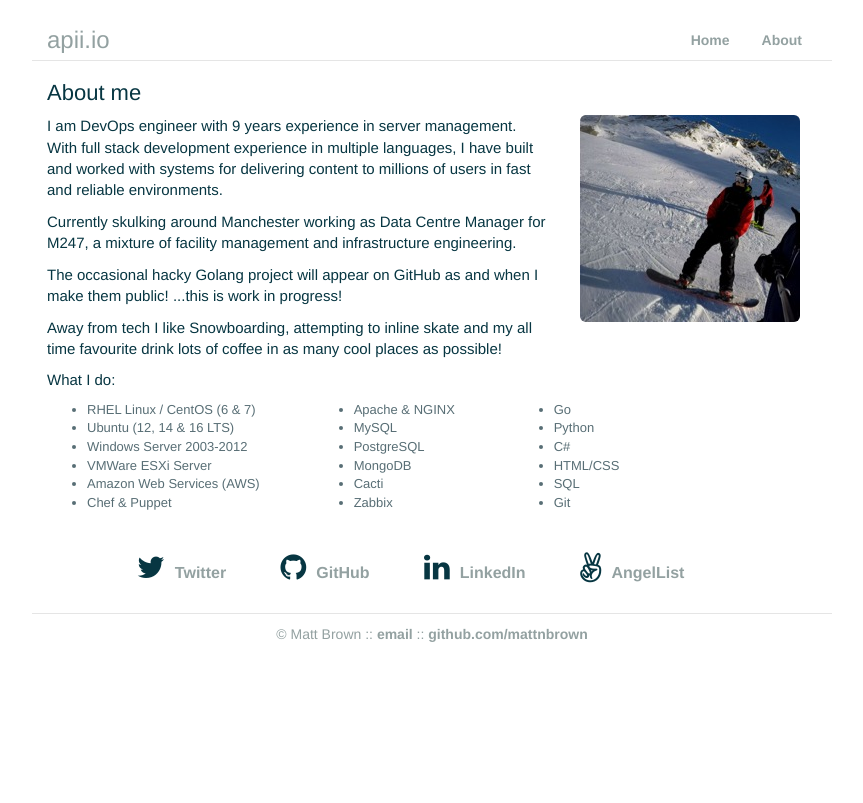
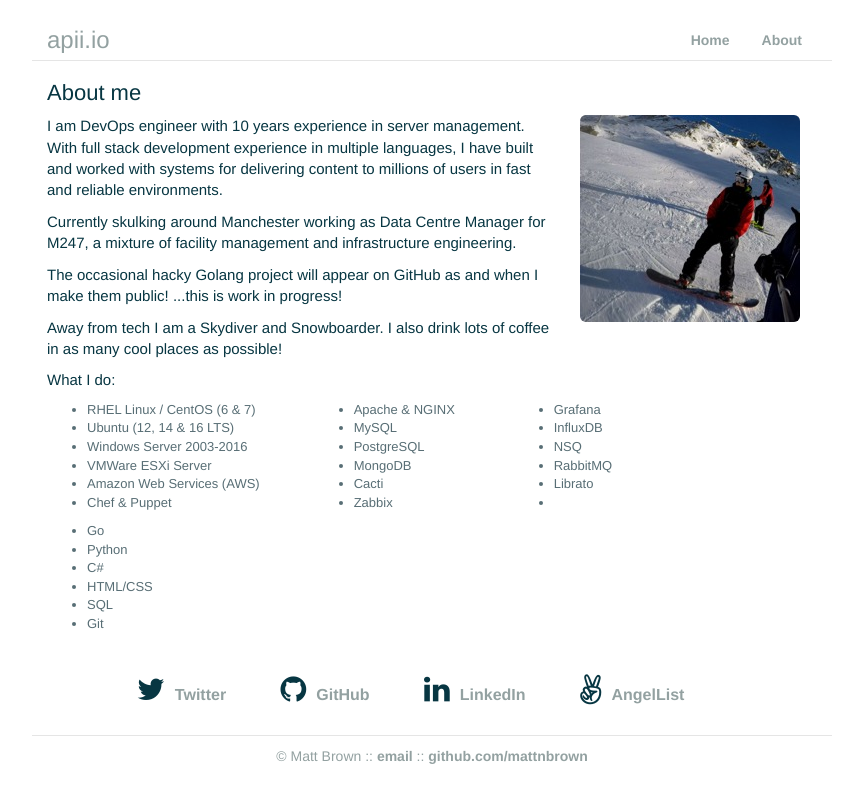
Before and after one commit to mattnbrown/mattnbrown.github.io, a Jekyll site: the page built from about/index.html, in a window 1280 px wide. Shown: the top 803 px of the page, without its empty margins (208-1071 px from the left). Built offline with Jekyll 4.4.1, drawn with Linux system fonts in a browser that asks for light colours.

Commit message:
updates!

```diff
--- a/about/index.html
+++ b/about/index.html
@@ -6,10 +6,10 @@
 	<h1>About me</h1>
 	<div class="row">
 	  <div class="col-xs-12 col-md-8">
-			<p>I am DevOps engineer with 9 years experience in server management. With full stack development experience in multiple languages, I have built and worked with systems for delivering content to millions of users in fast and reliable environments.</p>
+			<p>I am DevOps engineer with 10 years experience in server management. With full stack development experience in multiple languages, I have built and worked with systems for delivering content to millions of users in fast and reliable environments.</p>
 			<p>Currently skulking around Manchester working as Data Centre Manager for M247, a mixture of facility management and infrastructure engineering.</p>
 			<p>The occasional hacky Golang project will appear on GitHub as and when I make them public! ...this is work in progress!</p>
-			<p>Away from tech I like Snowboarding, attempting to inline skate and my all time favourite drink lots of coffee in as many cool places as possible!</p>
+			<p>Away from tech I am a Skydiver and Snowboarder. I also drink lots of coffee in as many cool places as possible!</p>
 			<p>What I do:</p>
 		</div>
   	<div class="col-xs-6 col-md-4"><img src="../assets/Obr2016.jpg" alt="..." class="img-rounded"></div>
@@ -21,7 +21,7 @@
 			<ul>
 				<li>RHEL Linux / CentOS (6 &amp; 7)</li>
 				<li>Ubuntu (12, 14 &amp; 16 LTS)</li>
-				<li>Windows Server 2003-2012</li>
+				<li>Windows Server 2003-2016</li>
 				<li>VMWare ESXi Server</li>
 				<li>Amazon Web Services (AWS)</li>
 				<li>Chef &amp; Puppet</li>
@@ -35,6 +35,16 @@
 				<li>MongoDB</li>
 				<li>Cacti</li>
 				<li>Zabbix</li>
+			</ul>
+		</div>
+		<div class="col-xs-4 col-md-3">
+			<ul>
+				<li>Grafana</li>
+				<li>InfluxDB</li>
+				<li>NSQ</li>
+				<li>RabbitMQ</li>
+				<li>Librato</li>
+				<li></li>
 			</ul>
 		</div>
 		<div class="col-xs-4 col-md-3">
```
